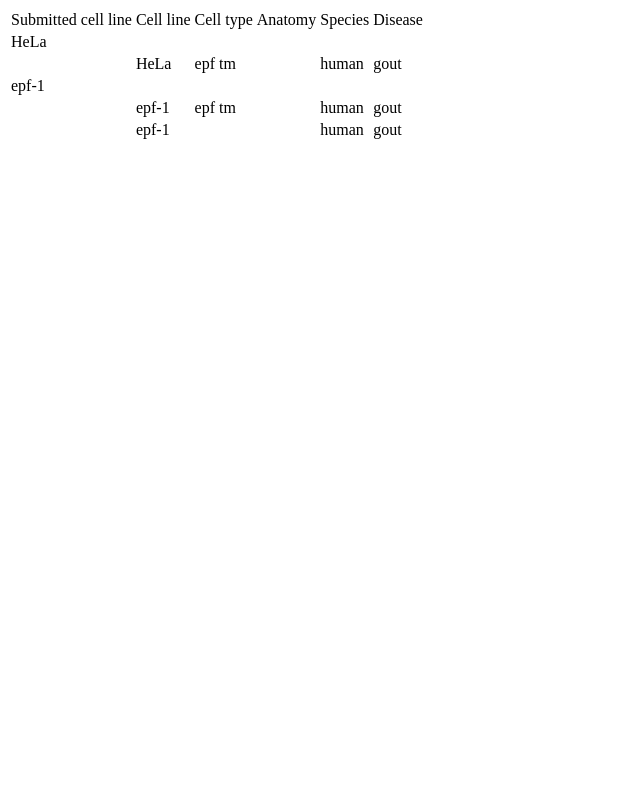
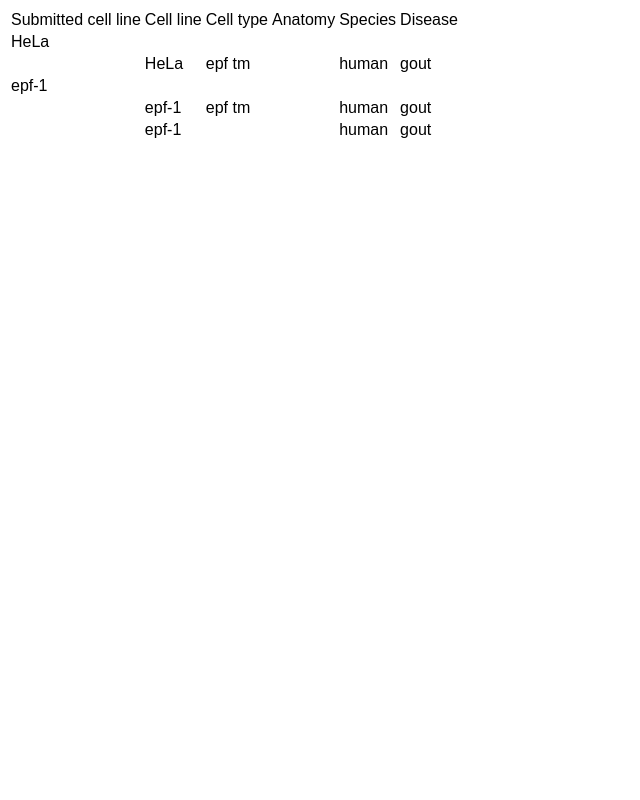
Before and after one commit to NCBI-Hackathons/Metadata_categorization, a Django app: page /queue/ in a window 1280 px wide. Shown: the whole page, without its empty margins (0-640 px from the left). Run offline with Django 3.2, Linux system fonts and the light colour scheme; some libraries are stand-ins or nearby versions.

Commit message:
Wire static files

```diff
--- /dev/null
+++ b/django/metadata_categorization/metadata_categorization/static/metadata_categorization/style.css
@@ -0,0 +1,3 @@
+body {
+	font-family: Arial, Helvetica, sans-serif;
+}
--- a/django/metadata_categorization/metadata_categorization/templates/metadata_categorization/queue.html
+++ b/django/metadata_categorization/metadata_categorization/templates/metadata_categorization/queue.html
@@ -1,5 +1,9 @@
+{% load staticfiles %}
+
 <html>
 <head>
+  <link type="text/css" rel="stylesheet" href="{%static 'metadata_categorization/style.css' %}"/>
+  <script src="https://ajax.googleapis.com/ajax/libs/jquery/1.7/jquery.min.js"></script>
 </head>
 <body>
   <table>
```
Also changed, not shown: django/metadata_categorization/metadata_categorization/static/metadata_categorization/metadata.js (added).
